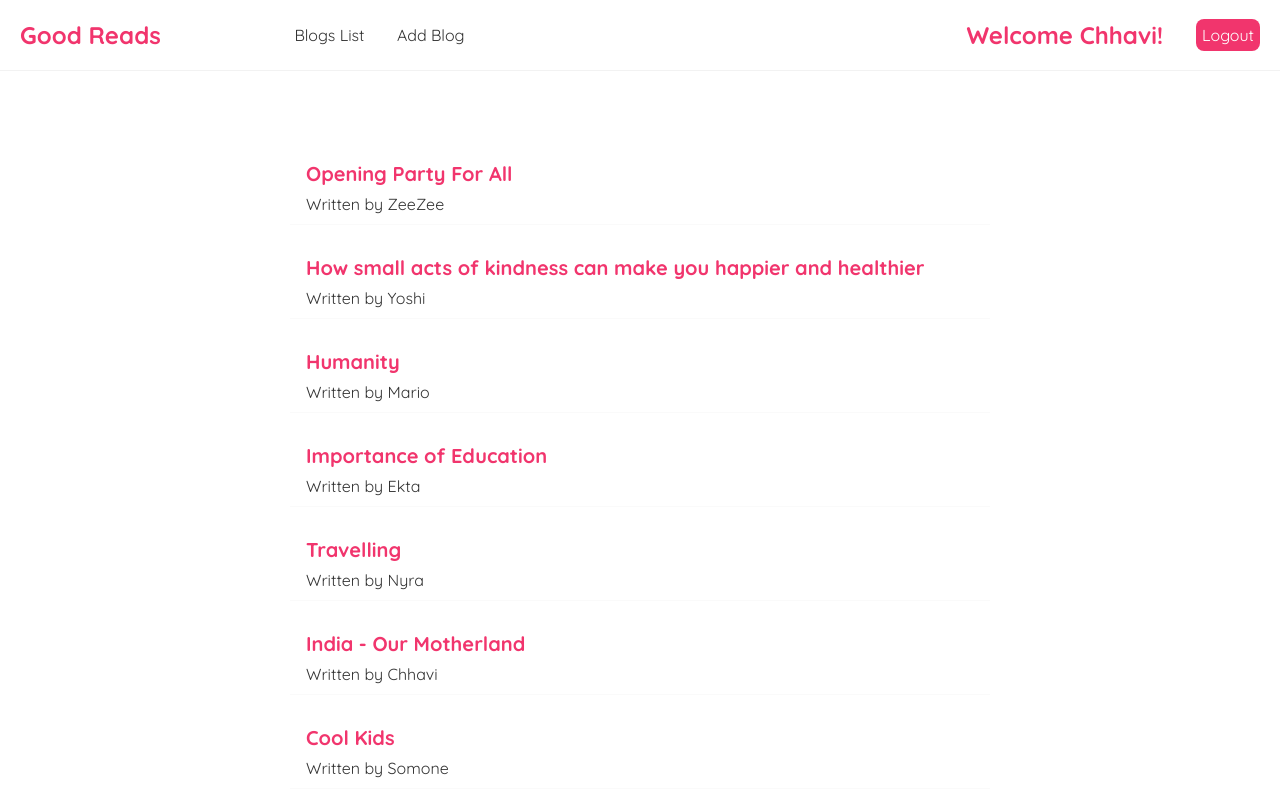
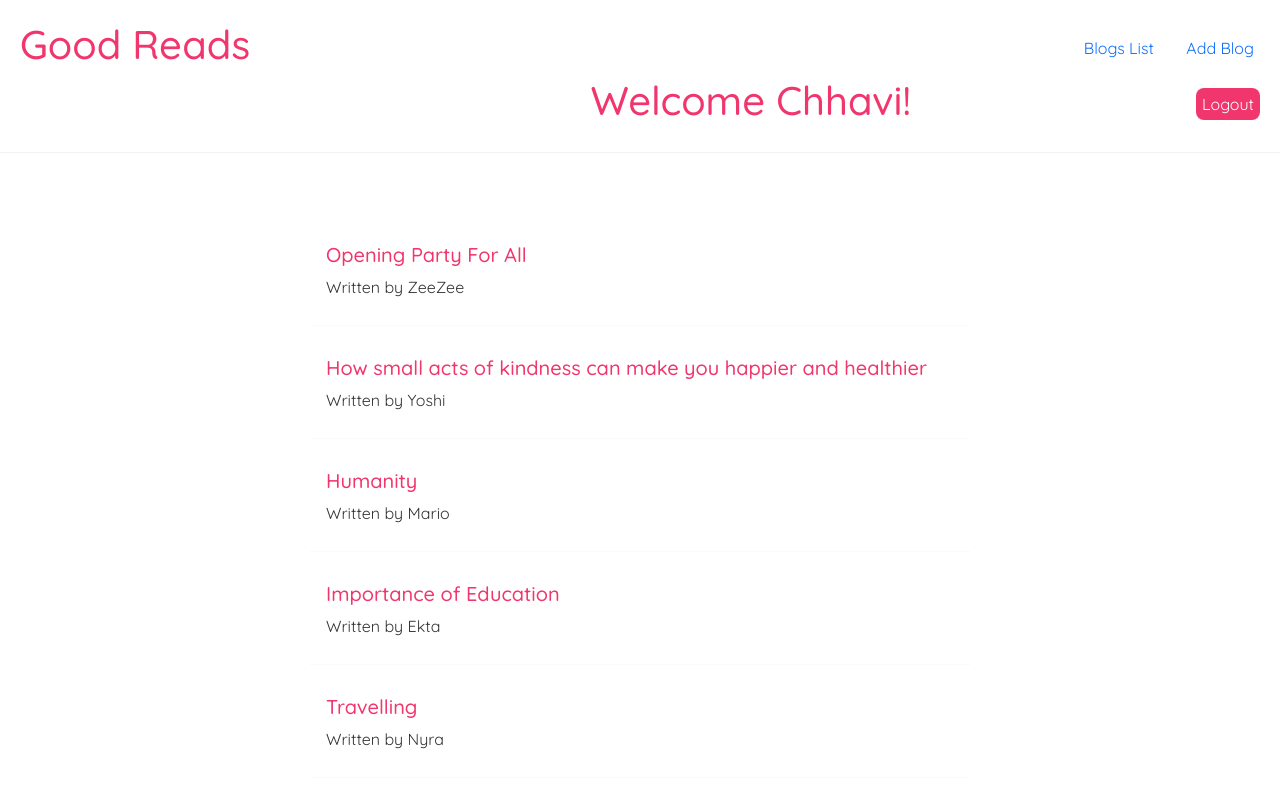
Before and after one commit to chhavi-garg/FD_ETE, a React (Create React App) app: page / in a window 1280 px wide. Shown: the top 800 px of the page. Built offline with nearby package versions, Linux system fonts and the light colour scheme; data requests are answered from the project's data file.

Commit message:
bootstrap

```diff
--- a/public/index.html
+++ b/public/index.html
@@ -15,6 +15,7 @@
       user's mobile device or desktop. See https://developers.google.com/web/fundamentals/web-app-manifest/
     -->
     <link rel="manifest" href="%PUBLIC_URL%/manifest.json" />
+    <link rel="stylesheet" href="https://cdn.jsdelivr.net/npm/bootstrap@5.2.2/dist/css/bootstrap.min.css">
     <!--
       Notice the use of %PUBLIC_URL% in the tags above.
       It will be replaced with the URL of the `public` folder during the build.
@@ -39,5 +40,6 @@
       To begin the development, run `npm start` or `yarn start`.
       To create a production bundle, use `npm run build` or `yarn build`.
     -->
+    <script src="https://cdn.jsdelivr.net/npm/bootstrap@5.2.2/dist/js/bootstrap.min.js"></script>
   </body>
 </html>
--- a/src/index.css
+++ b/src/index.css
@@ -27,7 +27,7 @@
 }
 .navbar .username
 {
-  margin-left: 40%;
+  margin-left:46%;
 }
 .navbar a {
   margin-left: 16px;
```
